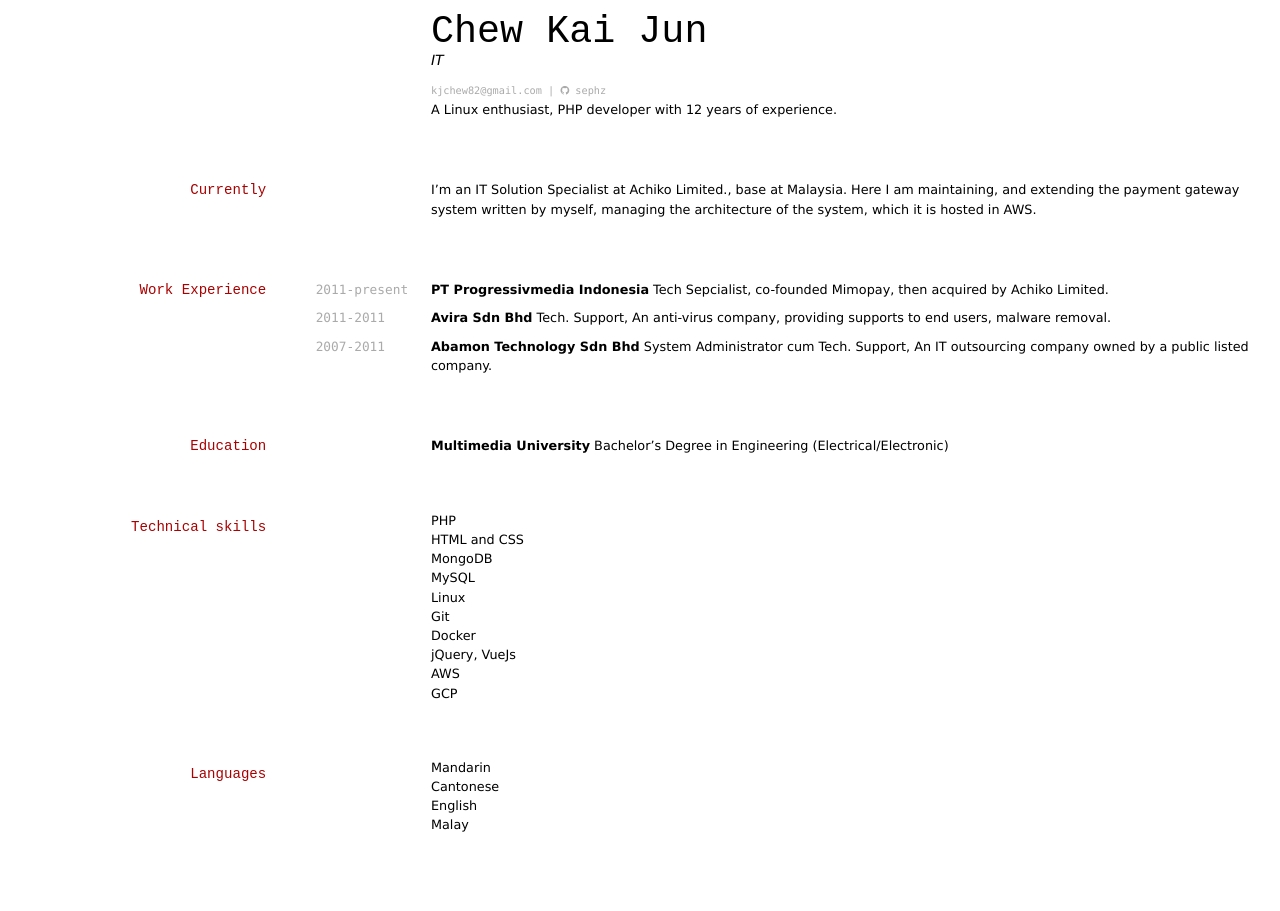
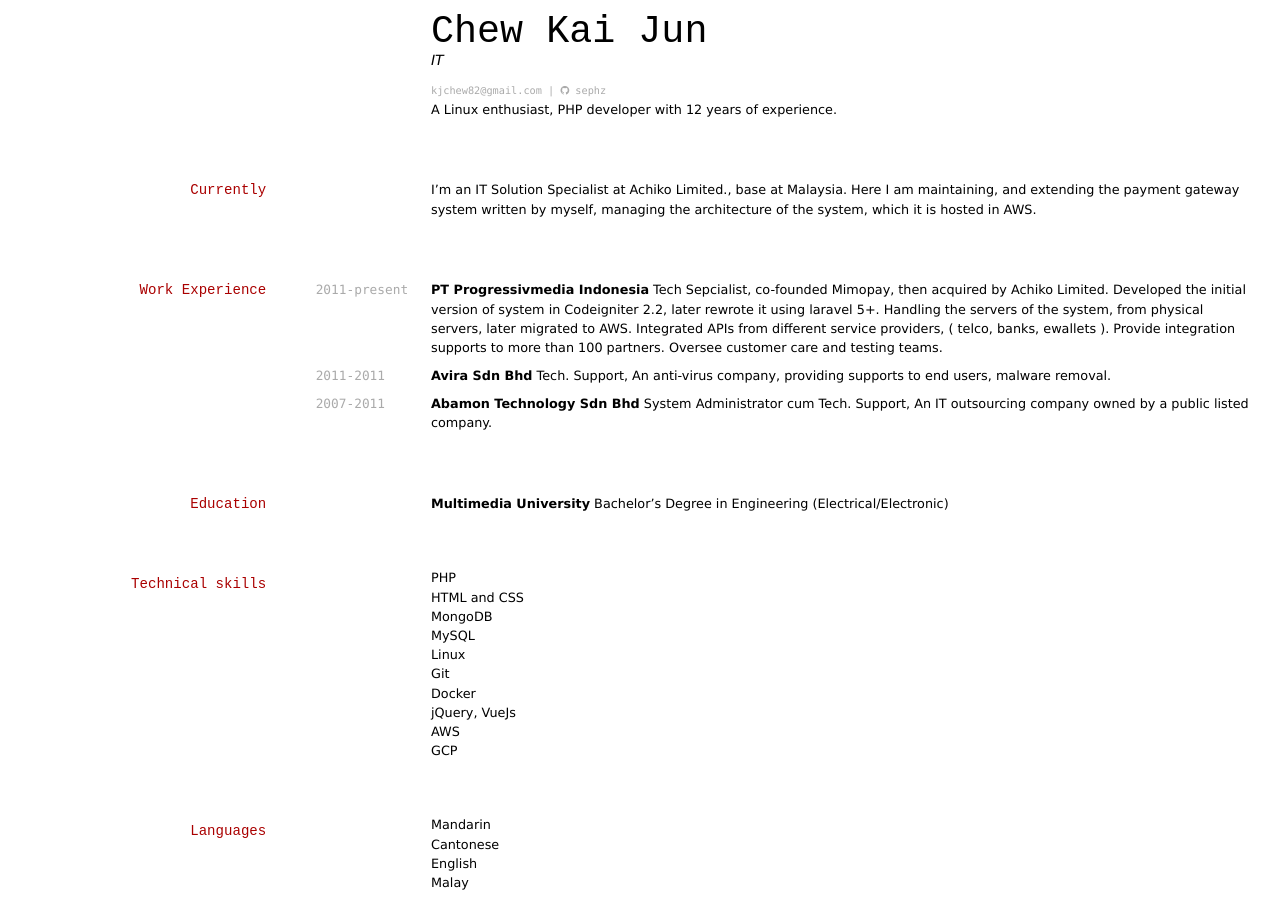
Before and after one commit to sephz/sephz.github.io, a Jekyll site: the page built from index.md, in a window 1280 px wide. Built offline with Jekyll 4.4.1, drawn with Linux system fonts in a browser that asks for light colours.

Commit message:
Update index.md

```diff
--- a/index.md
+++ b/index.md
@@ -20,7 +20,7 @@ I'm an IT Solution Specialist at Achiko Limited., base at Malaysia. Here I am ma
 ## Work Experience
 
 `2011-present`
-__PT Progressivmedia Indonesia__ Tech Sepcialist, co-founded Mimopay, then acquired by Achiko Limited.
+__PT Progressivmedia Indonesia__ Tech Sepcialist, co-founded Mimopay, then acquired by Achiko Limited. Developed the initial version of system in Codeigniter 2.2, later rewrote it using laravel 5+. Handling the servers of the system, from physical servers, later migrated to AWS. Integrated APIs from different service providers, ( telco, banks, ewallets ). Provide integration supports to more than 100 partners. Oversee customer care and testing teams.
 
 `2011-2011`
 __Avira Sdn Bhd__ Tech. Support, An anti-virus company, providing supports to end users, malware removal.
```
